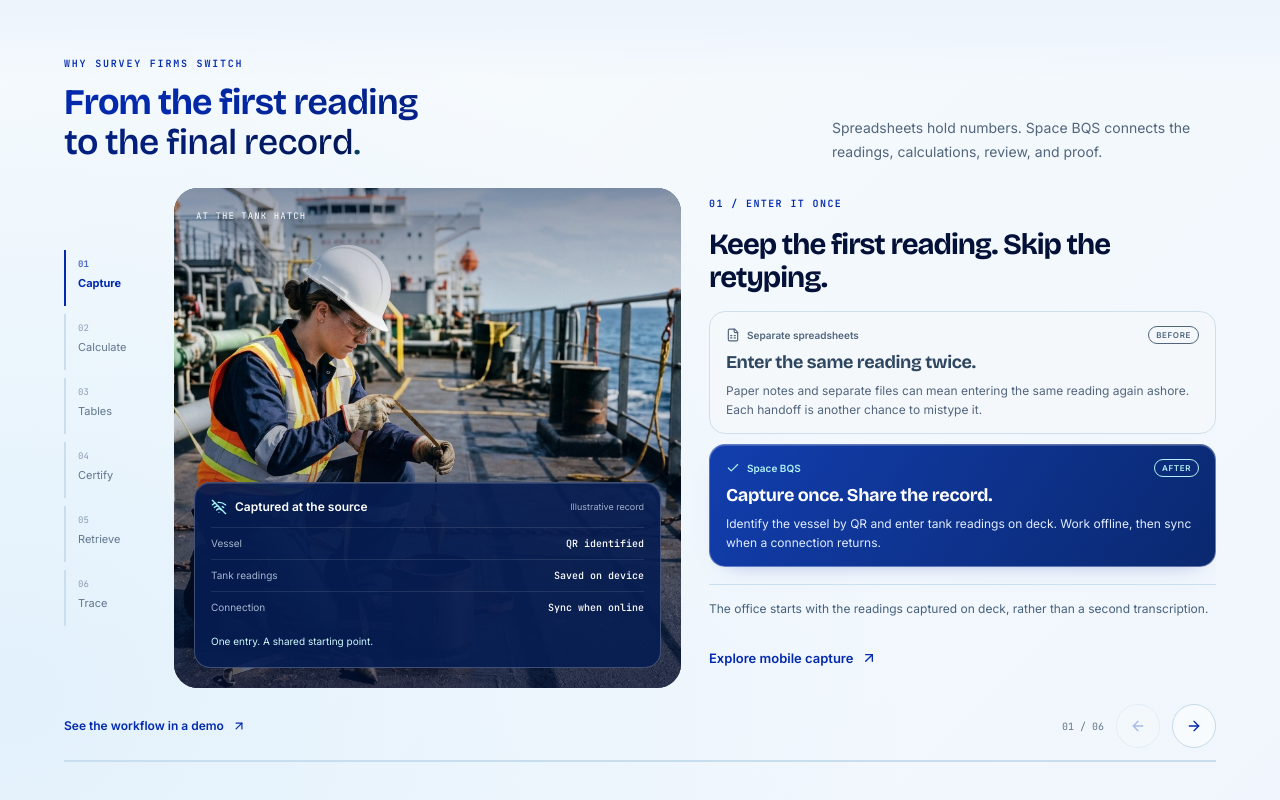
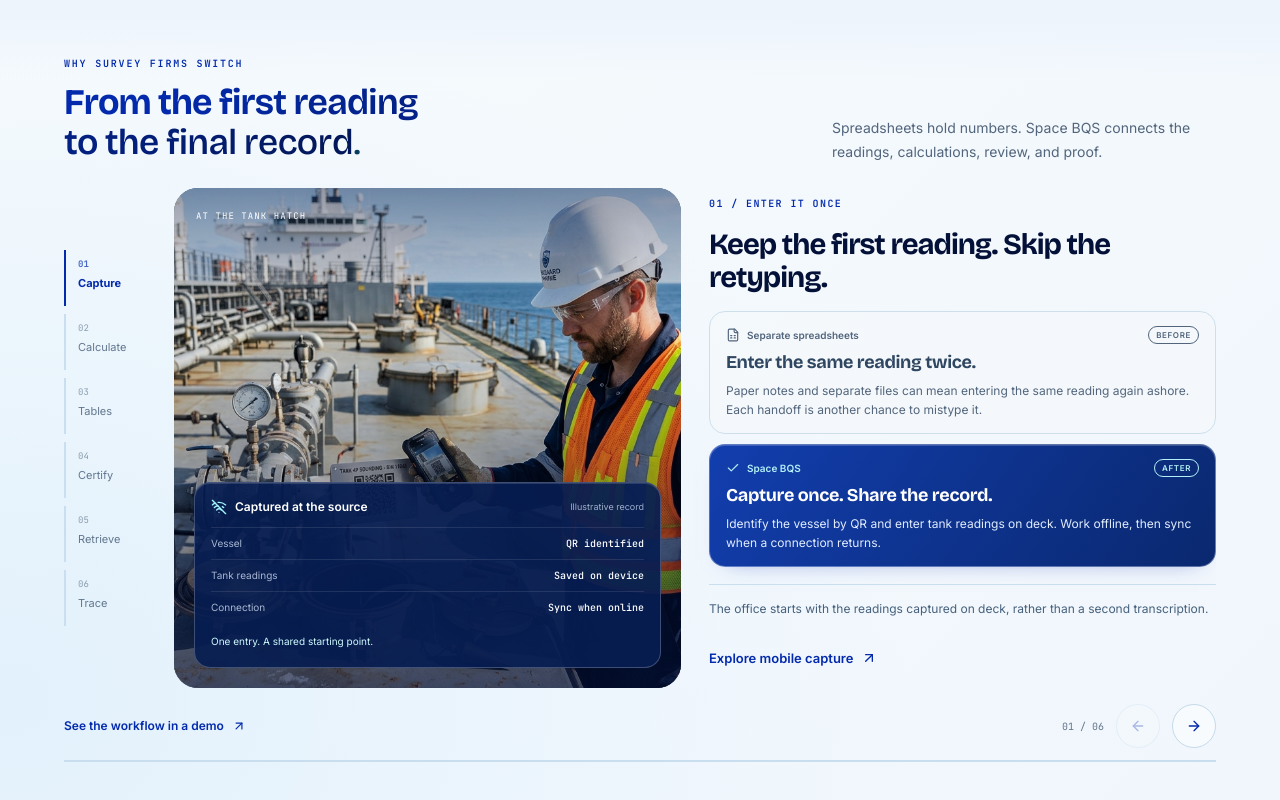
Before and after one commit to bqsspace-code/space-bqs-website, a Next.js app: page / in a window 1280 px wide. Shown: the part 7661-8461 px from the top of the page. Built offline with nearby package versions, Linux system fonts and the light colour scheme.

Commit message:
feat: add deck QR capture image and wire into workflow comparison slide

```diff
--- a/components/ui/workflow-scroll-sections.tsx
+++ b/components/ui/workflow-scroll-sections.tsx
@@ -8,7 +8,7 @@ import { ArrowLeft, ArrowRight, ArrowUpRight, Check, FileSpreadsheet } from "luc
 import { useViewportScroll } from "@/app/components/useViewportScroll";
 import WeightText from "@/app/components/WeightText";
 import { STAGES } from "./survey-workflow-comparison";
-import capture from "@/public/assets/web_image/marine-surveyor-deck-sounding.jpg";
+import capture from "@/public/assets/web_image/marine-surveyor-qr-deck-capture.jpg";
 import calculate from "@/public/assets/web_image/csm_Bunkering_STW150_UTS150_9880832433.jpg";
 import tables from "@/public/assets/web_image/vessel-tank-strapping-context.jpg";
 import certify from "@/public/assets/web_image/marine-surveyor-officer-verification.jpg";
@@ -17,7 +17,7 @@ import audit from "@/public/assets/web_image/ship-to-ship-bunkering-custody-tran
 
 
 const VISUALS = [
-  { image: capture, alt: "Marine surveyor measuring tank levels with a sounding tape on deck", caption: "At the tank hatch", position: "50% 40%", href: "/mobile-app", link: "Explore mobile capture", wipe: "inset(0 100% 0 0)" },
+  { image: capture, alt: "Marine surveyor scanning vessel QR code and capturing tank soundings on deck", caption: "At the tank hatch", position: "50% 40%", href: "/mobile-app", link: "Explore mobile capture", wipe: "inset(0 100% 0 0)" },
   { image: calculate, alt: "Operator working with the valves and hoses on a bunker vessel", caption: "From measurement to quantity", position: "65% 40%", href: "/how-we-measure", link: "Follow the calculation", wipe: "inset(100% 0 0 0)" },
   { image: tables, alt: "Oil tanker deck layout detailing cargo tank grid, strapping sections, and piping manifolds", caption: "Vessel and tank context", position: "50% 50%", href: "/features/vessels-master-data", link: "Explore vessel master data", wipe: "inset(0 0 0 100%)" },
   { image: certify, alt: "Marine surveyor and ship's officer verifying bunker calculation certificates on deck", caption: "Checked before issue", position: "50% 40%", href: "/sample-report", link: "See a sample report", wipe: "inset(0 0 100% 0)" },
```
Also changed, not shown: public/assets/web_image/marine-surveyor-qr-deck-capture.jpg (added).
